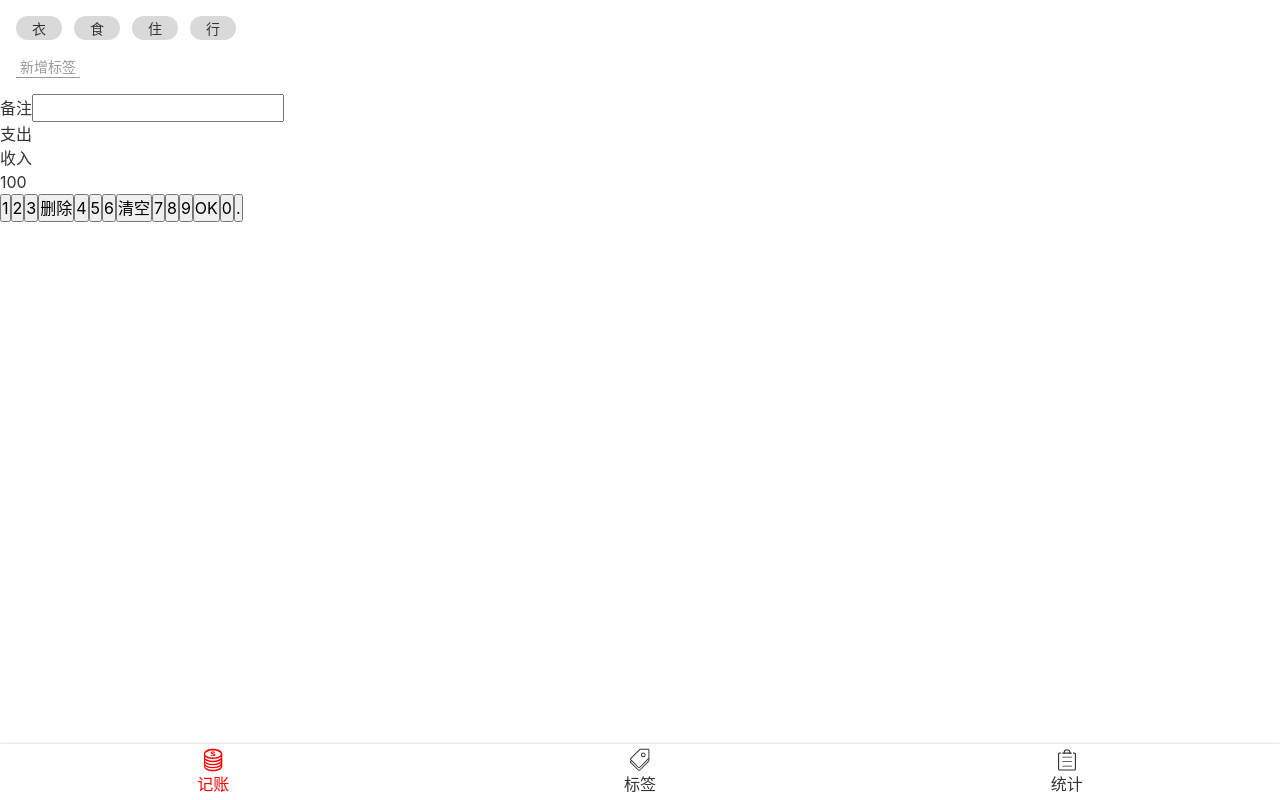
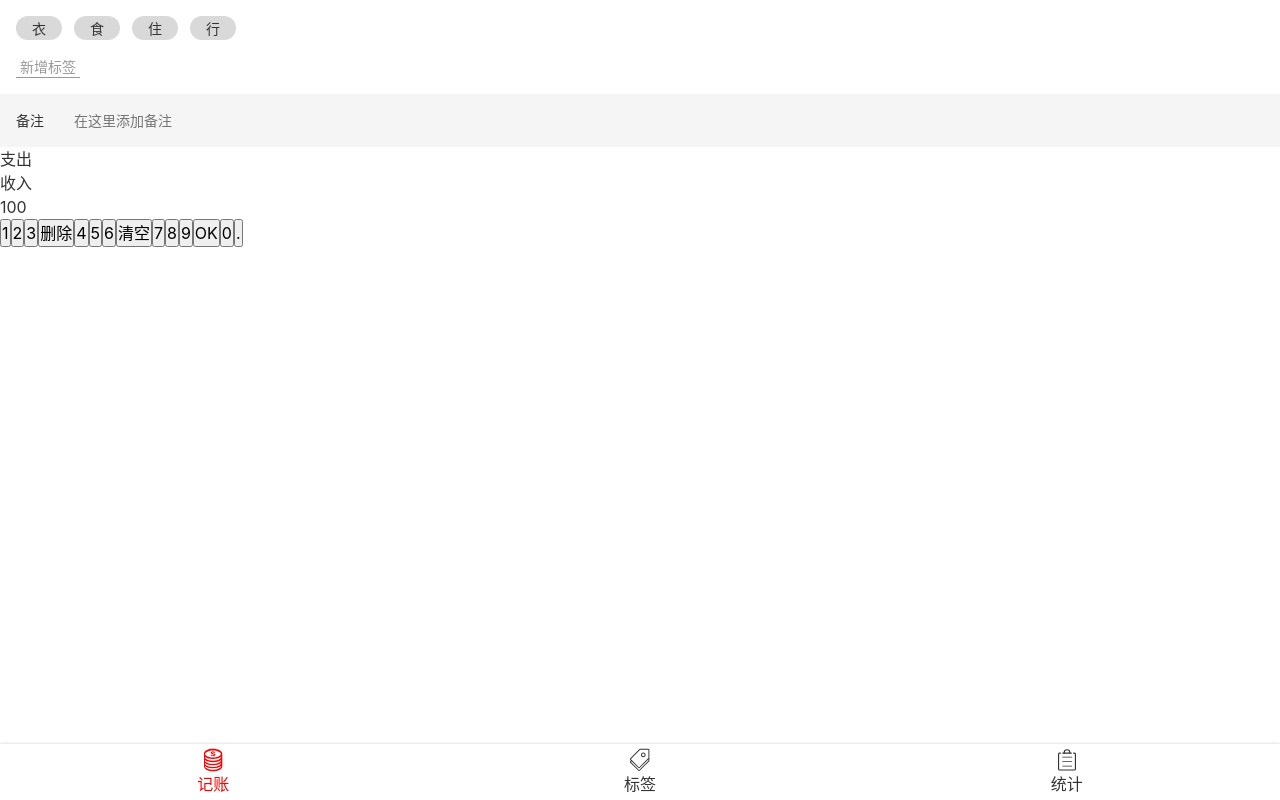
Before and after one commit to haxiedaimala/billing, a Vue app: page /#/money in a window 1280 px wide. Built offline with nearby package versions, Linux system fonts and the light colour scheme.

Commit message:
Money 样式 CSS2

```diff
--- a/src/views/Money.vue
+++ b/src/views/Money.vue
@@ -16,7 +16,7 @@
     </div>
     <label class="notes">
       <span class="name">备注</span>
-      <input type="text">
+      <input type="text" placeholder="在这里添加备注">
     </label>
     <ul class="types">
       <li class="selected">支出</li>
@@ -63,6 +63,7 @@ $border-radius: $h/2;
       align-items: center;
       justify-content: center;
       margin-right: 12px;
+      cursor: pointer;
     }
   }
 
@@ -79,4 +80,22 @@ $border-radius: $h/2;
   }
 
 }
+
+.notes {
+  font-size: 14px;
+  background: #f5f5f5;
+  display: flex;
+  align-items: center;
+
+  .name {
+    padding: 0 16px;
+  }
+
+  input {
+    padding: 16px 1em;
+    flex: 1;
+    border: none;
+    background: transparent;
+  }
+}
 </style>
```
